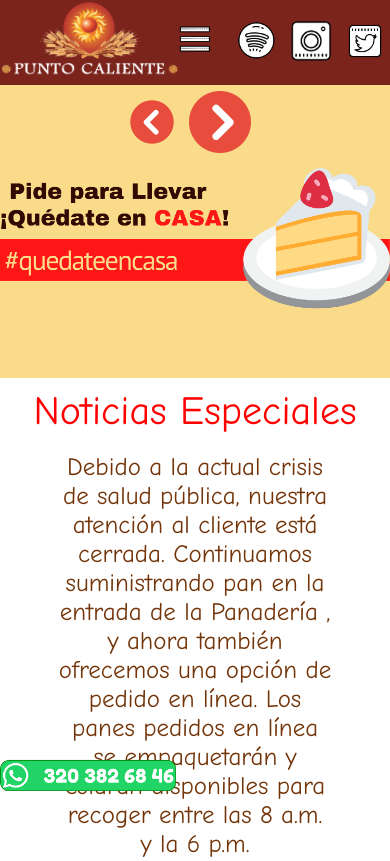
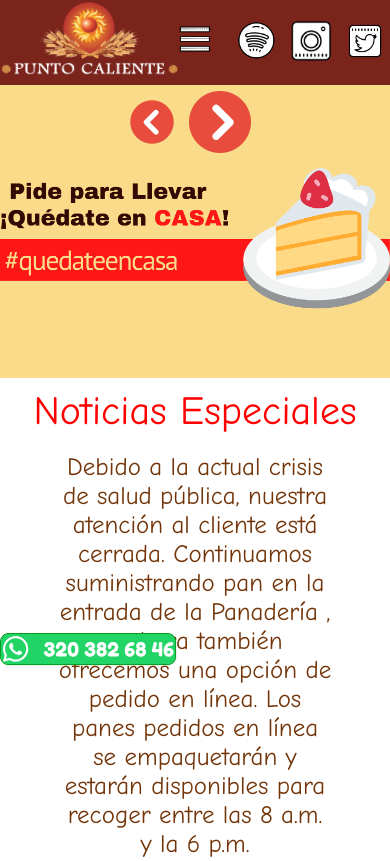
Before and after one commit to NicoMosty/PuntoCaliente, a plain HTML site: page index.html in a window 390 px wide. Shown: the top 861 px of the page. Drawn offline with Linux system fonts and the light colour scheme; files whose address does not match are found by name.

Commit message:
Change-Whatsapp:WIDTH:75%

```diff
--- a/css/princ.css
+++ b/css/princ.css
@@ -204,7 +204,7 @@ body {
         height: 81px;
     }
     .whatsapp-static{
-        top:90%;
+        top:80%;
     }
     .whatsapp-logo-static{
         width: 45%;
@@ -270,4 +270,7 @@ body {
     .address, .copyright{
         font-size: 12px;
     }
+    .whatsapp-static{
+        top:75%;
+    }
 }
```
